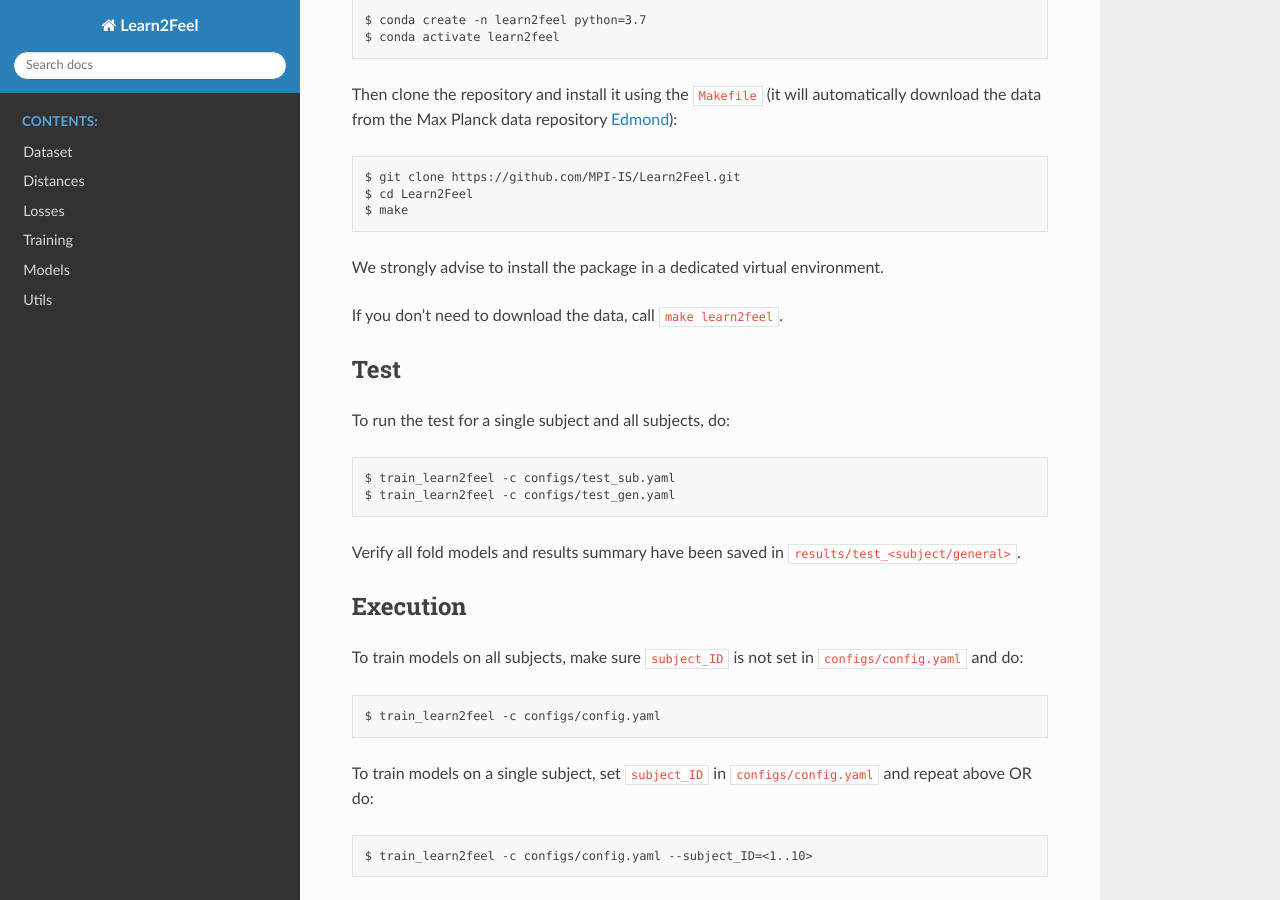
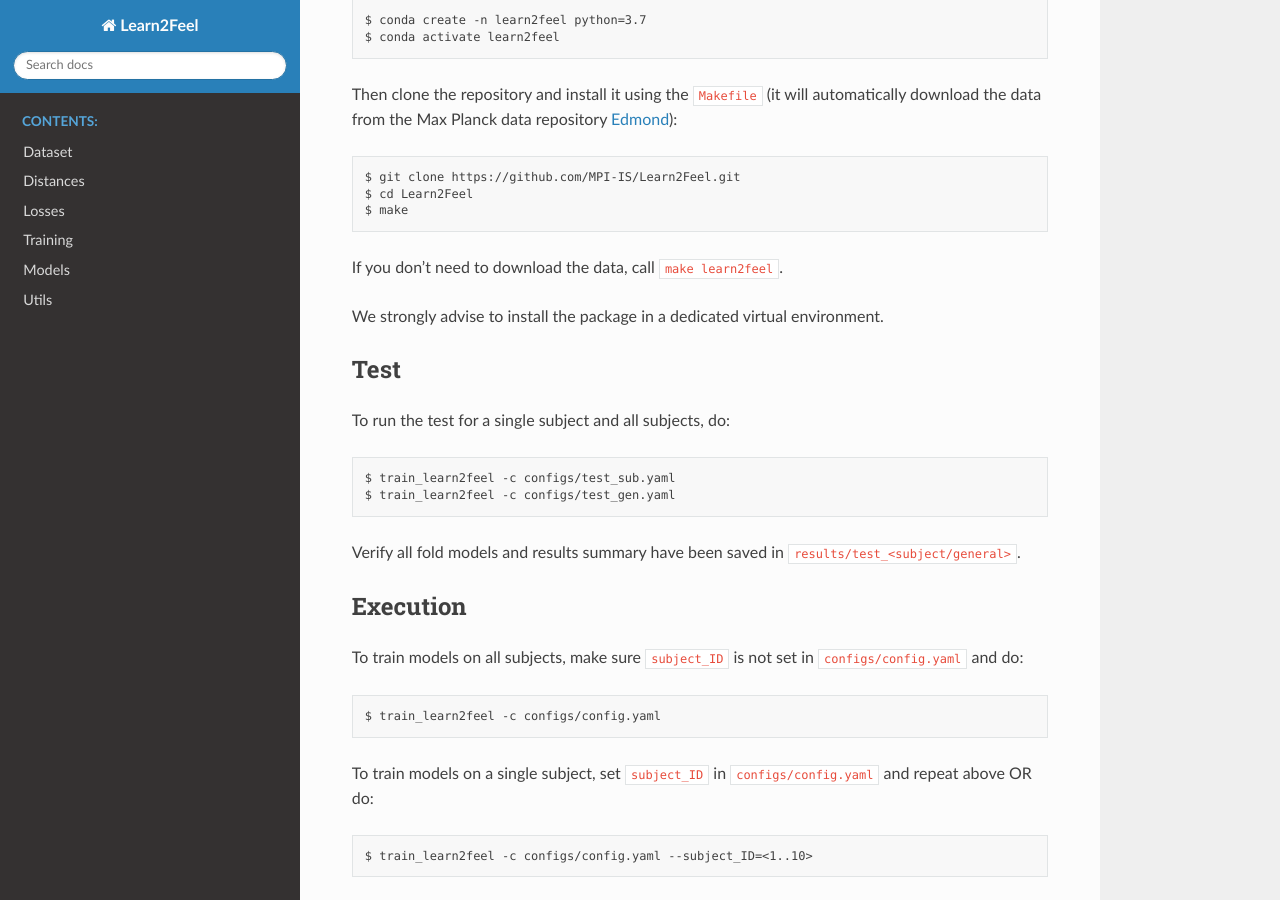
Before and after one commit to MPI-IS/Learn2Feel, a Sphinx documentation site: the page built from doc/source/index.rst, in a window 1280 px wide and 900 px high, scrolled down 531 px. Built offline with Sphinx 7.4.7 and the Read the Docs theme 2.0.0, drawn with Linux system fonts in a browser that asks for light colours.

```diff
--- a/doc/source/index.rst
+++ b/doc/source/index.rst
@@ -42,9 +42,9 @@ repository `Edmond <https://doi.org/10.17617/3.2HBHR8>`_):
    $ cd Learn2Feel
    $ make
 
+If you don't need to download the data, call ``make learn2feel``.
+
 We strongly advise to install the package in a dedicated virtual environment.
-
-If you don't need to download the data, call ``make learn2feel``.
 
 Test
 ----
```
